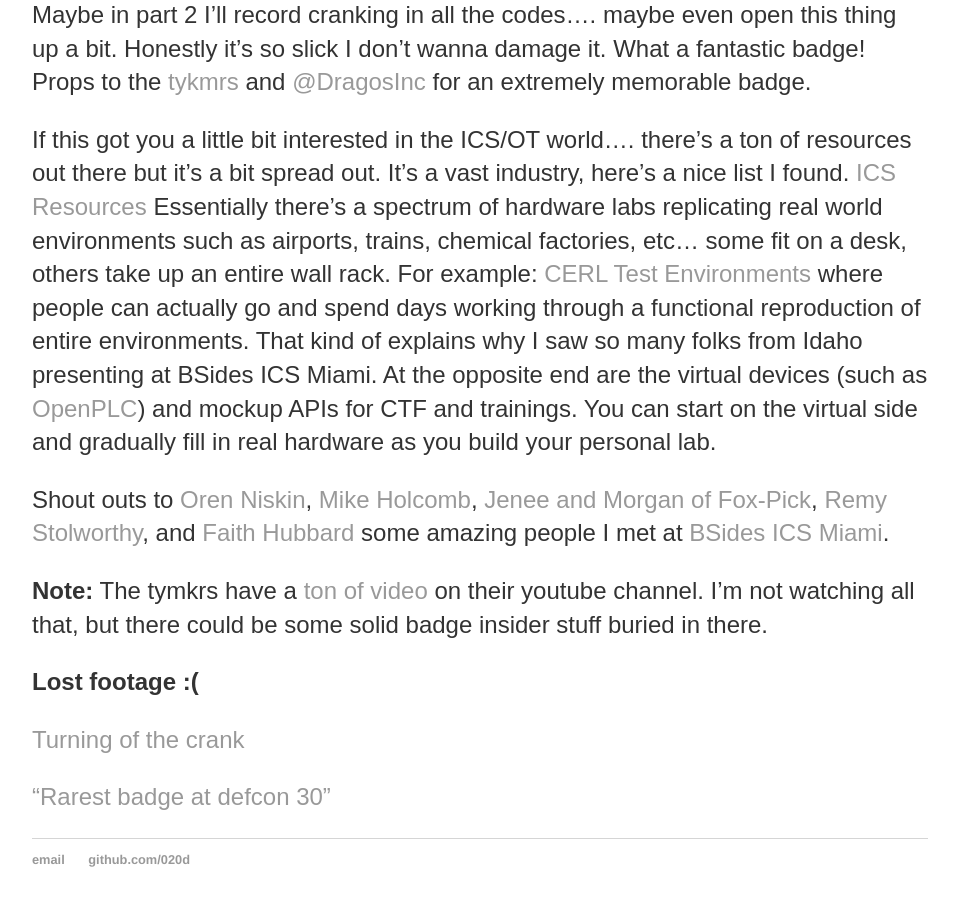
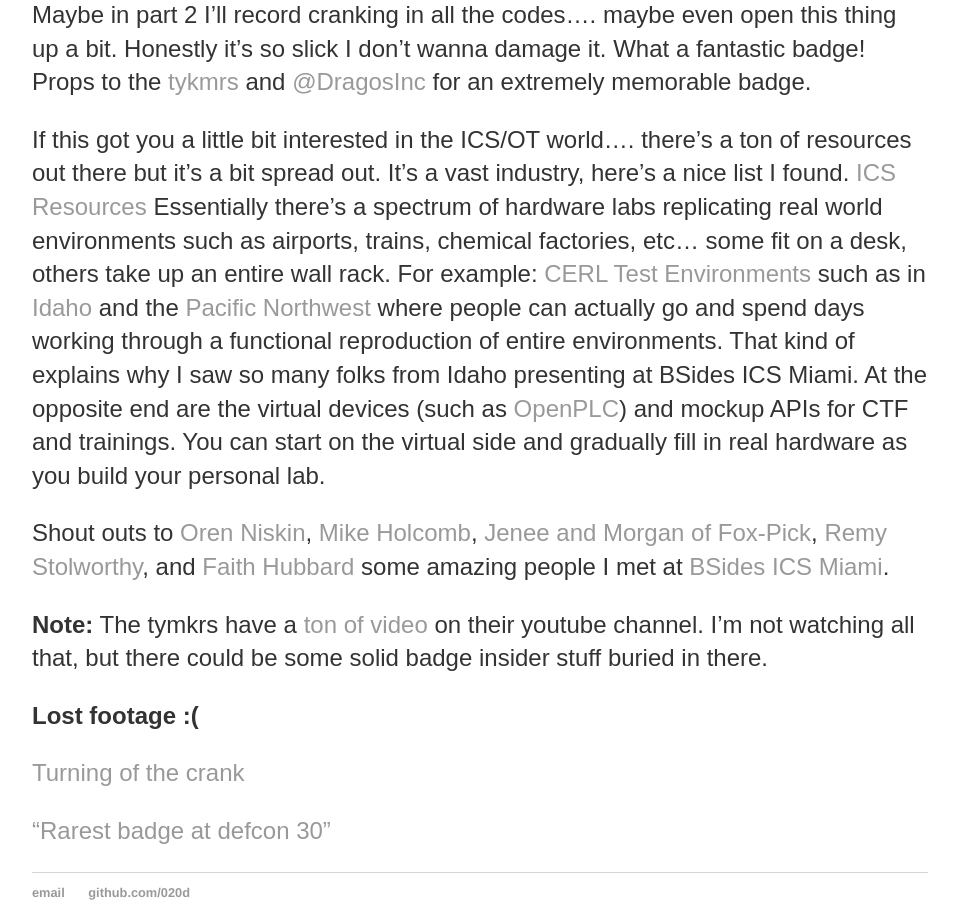
Before and after one commit to 020d/020d.github.io, a Jekyll site: the page built from _posts/2026-03-12-disc2021-badge-part1.md, in a window 1280 px wide and 900 px high, scrolled down 8090 px. Shown: the whole window, without its empty margins (160-1118 px from the left). Built offline with Jekyll 4.4.1, drawn with Linux system fonts in a browser that asks for light colours; a script that is not in the unit is left out.

Commit message:
Added CERL lab links

```diff
--- a/_posts/2026-03-12-disc2021-badge-part1.md
+++ b/_posts/2026-03-12-disc2021-badge-part1.md
@@ -136,7 +136,7 @@
 If this got you a little bit interested in the ICS/OT world.... there's a ton of resources out there but it's a bit spread out.
 It's a vast industry, here's a nice list I found.
 [ICS Resources](https://github.com/biero-el-corridor/OT_ICS_ressource_list)
-Essentially there's a spectrum of hardware labs replicating real world environments such as airports, trains, chemical factories, etc... some fit on a desk, others take up an entire wall rack.  For example: [CERL Test Environments](https://www.cisa.gov/resources-tools/resources/celr) where people can actually go and spend days working through a functional reproduction of entire environments. That kind of explains why I saw so many folks from Idaho presenting at BSides ICS Miami. At the opposite end are the virtual devices (such as [OpenPLC](https://autonomylogic.com)) and mockup APIs for CTF and trainings. You can start on the virtual side and gradually fill in real hardware as you build your personal lab.
+Essentially there's a spectrum of hardware labs replicating real world environments such as airports, trains, chemical factories, etc... some fit on a desk, others take up an entire wall rack.  For example: [CERL Test Environments](https://www.cisa.gov/resources-tools/resources/celr) such as in [Idaho](https://inl.gov/national-security/controls-laboratory/) and the [Pacific Northwest](https://www.pnnl.gov/projects/control-environment-laboratory-resource) where people can actually go and spend days working through a functional reproduction of entire environments. That kind of explains why I saw so many folks from Idaho presenting at BSides ICS Miami. At the opposite end are the virtual devices (such as [OpenPLC](https://autonomylogic.com)) and mockup APIs for CTF and trainings. You can start on the virtual side and gradually fill in real hardware as you build your personal lab.
 
 Shout outs to [Oren Niskin](https://orenniskin.com), [Mike Holcomb](https://www.mikeholcomb.com), [Jenee and Morgan of Fox-Pick](https://www.fox-pick.com),  [Remy Stolworthy](https://www.linkedin.com/in/remy-stolworthy-4188b6104), and [Faith Hubbard](https://www.linkedin.com/in/faith-hubbard-cmm-cmp/) some amazing people I met at [BSides ICS Miami](https://www.bsidesics.org).
 
```
